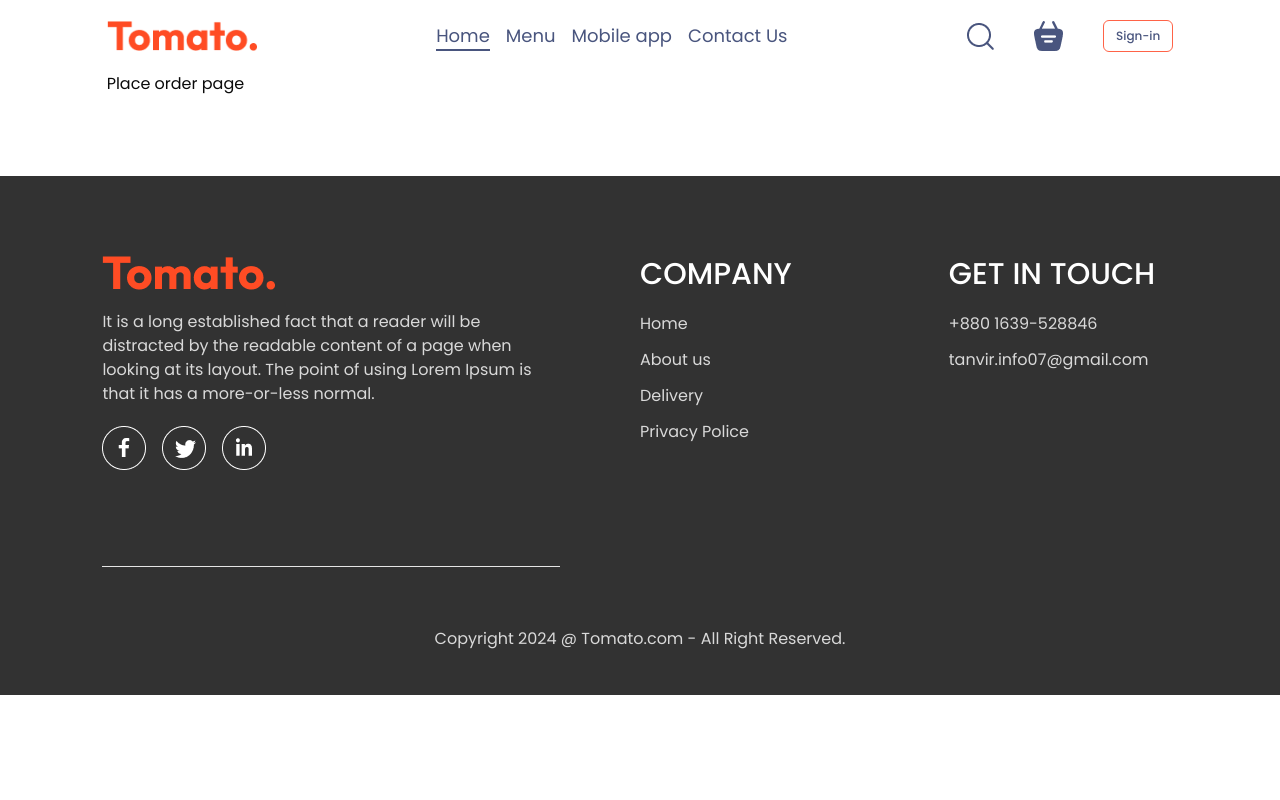
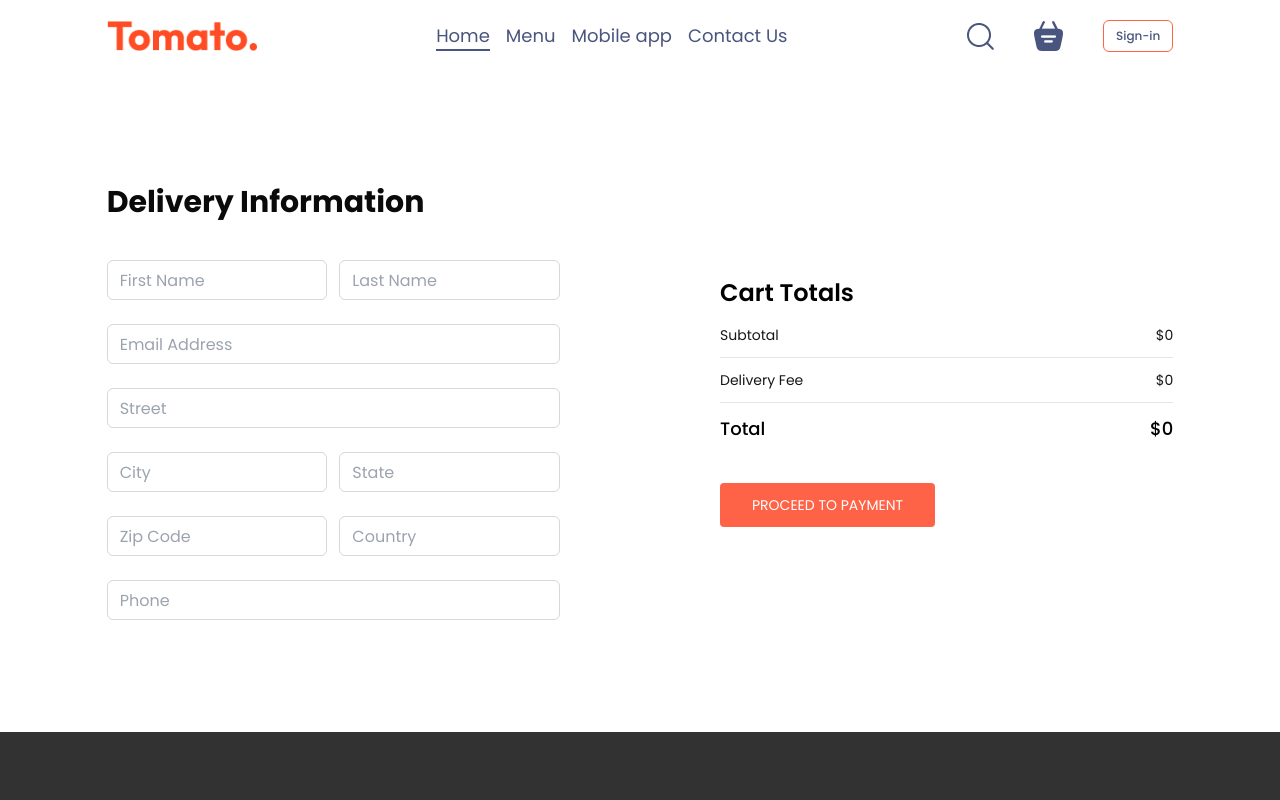
Before and after one commit to Randomtanvir/Food_del_app_react, a React (Vite) app: page /placeorder in a window 1280 px wide. Shown: the top 800 px of the page. Built offline with nearby package versions, Linux system fonts and the light colour scheme.

Commit message:
complete the project

```diff
--- a/package.json
+++ b/package.json
@@ -23,6 +23,7 @@
     "react": "^18.3.1",
     "react-dom": "^18.3.1",
     "react-router-dom": "^6.26.2",
+    "react-toastify": "^10.0.5",
     "tailwind-merge": "^2.5.2",
     "tailwindcss-animate": "^1.0.7",
     "yup": "^1.4.0"
--- a/src/App.jsx
+++ b/src/App.jsx
@@ -6,6 +6,8 @@ import PlaceOrder from "./Pages/PlaceOrder/PlaceOrder";
 import Footer from "./components/Footer/Footer";
 import { useState } from "react";
 import LoginFrom from "./components/LoginPopup/LoginFrom";
+import { ToastContainer } from "react-toastify";
+import "react-toastify/dist/ReactToastify.css";
 
 function App() {
   const [isLoginPupupShow, setIsLoginPupupShow] = useState(false);
@@ -25,6 +27,7 @@ function App() {
           <Route path="/placeorder" element={<PlaceOrder />} />
         </Routes>
       </div>
+      <ToastContainer />
       <Footer />
     </>
   );
--- a/src/Contex/StoreContex.jsx
+++ b/src/Contex/StoreContex.jsx
@@ -1,5 +1,6 @@
-import { createContext, useContext, useEffect, useState } from "react";
+import { createContext, useContext, useState } from "react";
 import { food_list } from "../Assets/assets";
+import { toast } from "react-toastify";
 
 export const StoreContex = createContext(null);
 
@@ -10,8 +11,10 @@ const StoreContexProvider = ({ children }) => {
   const addToCart = (itemId) => {
     if (!cartItem[itemId]) {
       setCartItem((prev) => ({ ...prev, [itemId]: 1 }));
+      toast.success("Item add successfully");
     } else {
       setCartItem((prev) => ({ ...prev, [itemId]: prev[itemId] + 1 }));
+      toast.success("Item add successfully");
     }
   };
 
@@ -28,6 +31,7 @@ const StoreContexProvider = ({ children }) => {
 
   const removeToCart = (itemId) => {
     setCartItem((prev) => ({ ...prev, [itemId]: prev[itemId] - 1 }));
+    toast.error("Item remove successfully");
   };
   const contexValue = {
     food_list,
@@ -41,6 +45,7 @@ const StoreContexProvider = ({ children }) => {
   );
 };
 
+// eslint-disable-next-line react-refresh/only-export-components
 export const useFoodItem = () => {
   const value = useContext(StoreContex);
   return value;
--- a/src/Pages/Cart/Cart.jsx
+++ b/src/Pages/Cart/Cart.jsx
@@ -1,9 +1,10 @@
-import { assets } from "@/Assets/assets";
 import { useFoodItem } from "@/Contex/StoreContex";
+import { useNavigate } from "react-router-dom";
 
 const Cart = () => {
   const { food_list, cartItem, removeToCart, getTotalCartAmount } =
     useFoodItem();
+  const navigate = useNavigate();
 
   return (
     <div className="mt-10">
@@ -71,7 +72,10 @@ const Cart = () => {
             </p>
           </div>
 
-          <button className="bg-tomato px-5 mt-4 py-3 text-white text-sm rounded transition duration-300 ease-in-out hover:bg-[#f3493d]">
+          <button
+            onClick={() => navigate("/placeorder")}
+            className="bg-tomato px-5 mt-4 py-3 text-white text-sm rounded transition duration-300 ease-in-out hover:bg-[#f3493d]"
+          >
             PROCEED TO CHECKOUT
           </button>
         </div>
@@ -83,11 +87,14 @@ const Cart = () => {
             </p>
             <div className="bg-[#eaeaea] mt-2 rounded flex justify-between">
               <input
-                className="bg-transparent border-none outline-none px-4 flex-[1]"
+                className="bg-transparent border-none outline-none px-4 md:flex-[1] w-full "
                 type="text"
                 placeholder="Promo code"
               />
-              <button className="bg-tomato h-10 rounded px-5  text-white transition duration-300 ease-in-out hover:bg-[#f3493d]">
+              <button
+                type="submit"
+                className="bg-tomato h-10 rounded px-5  text-white transition duration-300 ease-in-out hover:bg-[#f3493d]"
+              >
                 Submit
               </button>
             </div>
--- a/src/Pages/PlaceOrder/PlaceOrder.jsx
+++ b/src/Pages/PlaceOrder/PlaceOrder.jsx
@@ -1,7 +1,103 @@
+import { useFoodItem } from "@/Contex/StoreContex";
 import React from "react";
 
 const PlaceOrder = () => {
-  return <div>Place order page</div>;
+  const { getTotalCartAmount } = useFoodItem();
+  return (
+    <div className="flex flex-col lg:flex-row lg:justify-between justify-center items-center md:gap-40 gap-4 lg:my-28 my-6">
+      <div className="lg:flex-[1] w-full">
+        <h1 className="sm:text-3xl text-xl font-bold lg:mb-10 mb-6">
+          Delivery Information
+        </h1>
+        <form className="flex flex-col gap-6  lg:max-w-[600px]">
+          <div className="flex justify-between gap-3">
+            <input
+              className="h-10 lg:flex-[1] w-full px-3 py-1 border border-[#d8d6d6] rounded-md outline-none "
+              type="text"
+              placeholder="First Name"
+            />
+            <input
+              className="h-10 px-3 lg:flex-[1] w-full py-1 border border-[#d8d6d6] rounded-md outline-none "
+              type="text"
+              placeholder="Last Name"
+            />
+          </div>
+
+          <input
+            className="h-10 px-3 py-1 border border-[#d8d6d6] rounded-md outline-none "
+            type="text"
+            placeholder="Email Address"
+          />
+
+          <input
+            className="h-10 px-3 py-1 border border-[#d8d6d6] rounded-md outline-none "
+            type="text"
+            placeholder="Street"
+          />
+
+          <div className="flex gap-3 justify-between">
+            <input
+              className="h-10 px-3 py-1 lg:flex-[1] w-full border border-[#d8d6d6] rounded-md outline-none "
+              type="text"
+              placeholder="City"
+            />
+            <input
+              className="h-10 px-3 py-1 lg:flex-[1] w-full border border-[#d8d6d6] rounded-md outline-none "
+              type="text"
+              placeholder="State"
+            />
+          </div>
+          <div className="flex gap-3 justify-between">
+            <input
+              className="h-10 px-3 py-1 lg:flex-[1] w-full border border-[#d8d6d6] rounded-md outline-none "
+              type="text"
+              placeholder="Zip Code"
+            />
+            <input
+              className="h-10 px-3 py-1 lg:flex-[1] w-full border border-[#d8d6d6] rounded-md outline-none "
+              type="text"
+              placeholder="Country"
+            />
+          </div>
+
+          <input
+            className="h-10 px-3 py-1 border border-[#d8d6d6] rounded-md outline-none "
+            type="text"
+            placeholder="Phone"
+          />
+        </form>
+      </div>
+      <div className="lg:flex-[1] w-full ">
+        <div className="">
+          <h1 className="text-2xl text-black font-semibold mb-4">
+            Cart Totals
+          </h1>
+          <div className="flex justify-between">
+            <h3 className="text-sm text-[#171717] ">Subtotal</h3>
+            <p className="text-sm text-[#171717] ">${getTotalCartAmount()}</p>
+          </div>
+          <hr className="my-3" />
+          <div className="flex justify-between">
+            <h3 className="text-sm text-[#171717] ">Delivery Fee</h3>
+            <p className="text-sm text-[#171717] ">
+              ${getTotalCartAmount() > 0 ? 2 : 0}
+            </p>
+          </div>
+          <hr className="my-3" />
+          <div className="flex justify-between">
+            <h3 className="text-black font-medium text-lg">Total</h3>
+            <p className="text-black font-medium text-lg">
+              ${getTotalCartAmount() > 0 ? getTotalCartAmount() + 2 : 0}
+            </p>
+          </div>
+
+          <button className="bg-tomato px-8 mt-10 py-3 text-white text-sm rounded transition duration-300 ease-in-out hover:bg-[#f3493d]">
+            PROCEED TO PAYMENT
+          </button>
+        </div>
+      </div>
+    </div>
+  );
 };
 
 export default PlaceOrder;
--- a/src/components/LoginPopup/LoginFrom.jsx
+++ b/src/components/LoginPopup/LoginFrom.jsx
@@ -135,11 +135,11 @@ const LoginFrom = ({ setIsLoginPupupShow }) => {
           </div>
         </CardContent>
         <CardFooter>
-          {state === "login" ? (
+          {state === "Sign Up" ? (
             <p className="text-sm">
               Already have an account?
               <span
-                onClick={() => setState("Sign Up")}
+                onClick={() => setState("login")}
                 className="text-tomato cursor-pointer text-xs"
               >
                 click here
@@ -147,12 +147,12 @@ const LoginFrom = ({ setIsLoginPupupShow }) => {
             </p>
           ) : (
             <p className="text-sm">
-              Create account for
+              Create account for ,
               <span
-                onClick={() => setState("login")}
+                onClick={() => setState("Sign Up")}
                 className="text-tomato cursor-pointer text-xs"
               >
-                ,Click here
+                Click here
               </span>
             </p>
           )}
```
Also changed, not shown: 1 other file (tests, documents, lock files or other folders).
